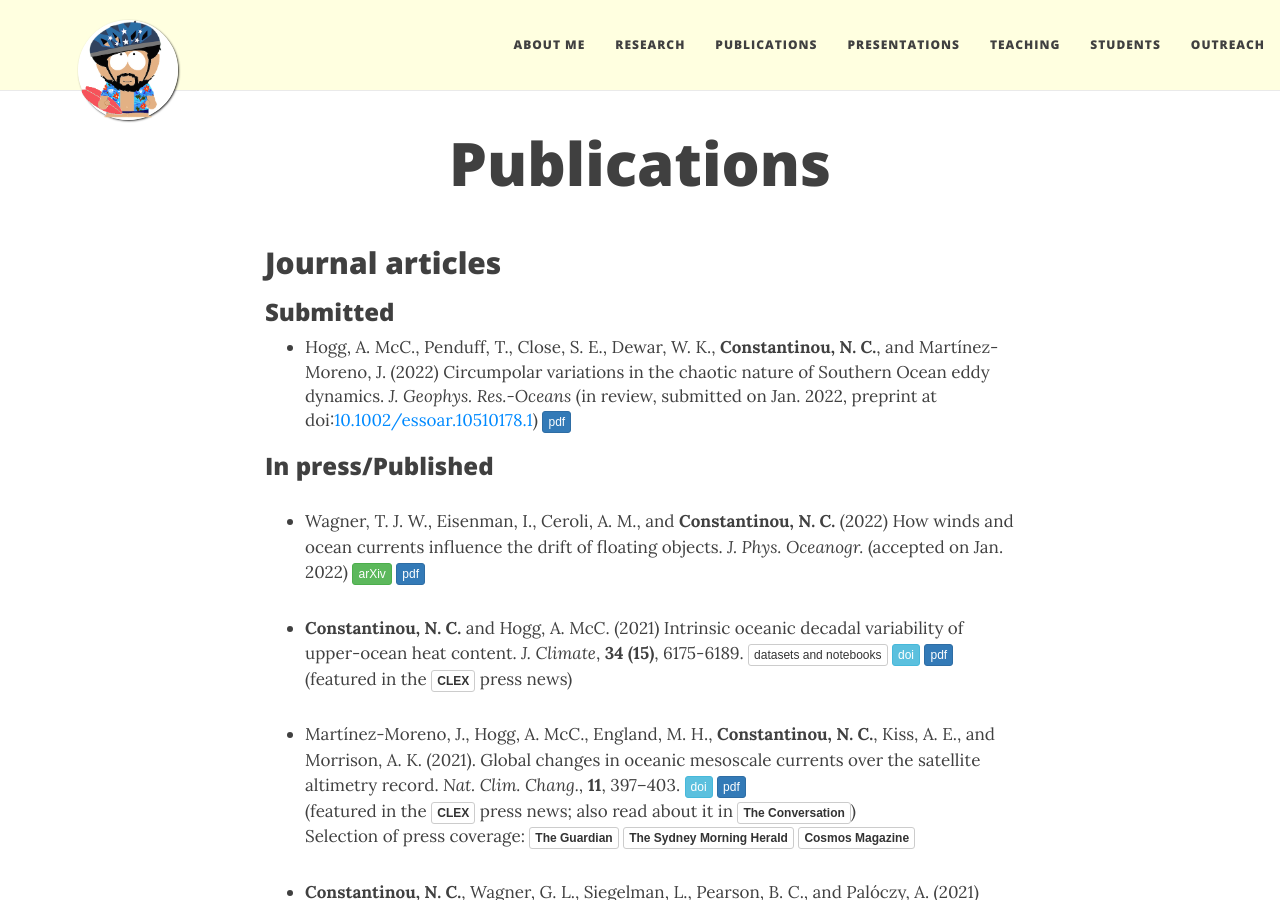
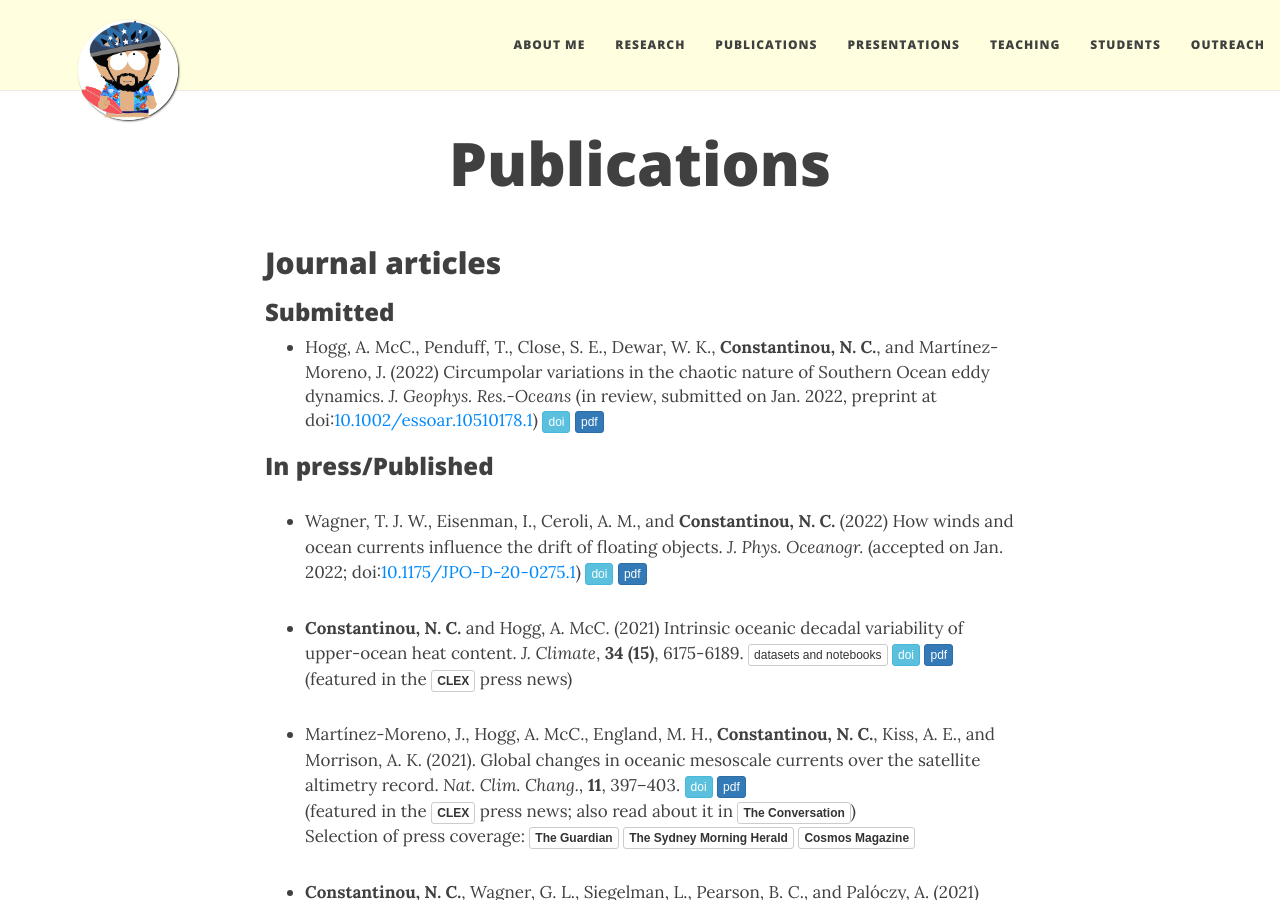
Before and after one commit to navidcy/navidcy.github.io, a Jekyll site: the page built from publications.md, in a window 1280 px wide and 900 px high. Built offline with Jekyll 4.4.1, drawn with Linux system fonts in a browser that asks for light colours; nearby versions of some CDN libraries; comment, search, counter and statistics services are not loaded.

Commit message:
add object drift paper doi

```diff
--- a/publications.md
+++ b/publications.md
@@ -17,11 +17,13 @@
 
 ### Submitted
 
- - Hogg, A. McC., Penduff, T., Close, S. E., Dewar, W. K., **Constantinou, N. C.**, and Martínez-Moreno, J. (2022) Circumpolar variations in the chaotic nature of Southern Ocean eddy dynamics. _J. Geophys. Res.-Oceans_ (in review, submitted on Jan. 2022, preprint at doi:<a href="https://doi.org/10.1002/essoar.10510178.1">10.1002/essoar.10510178.1</a>) [<span class="btn btn-primary btn-xs{{end}}" style="font-family:sans-serif;">pdf</span>][occiput-SO]
+ - Hogg, A. McC., Penduff, T., Close, S. E., Dewar, W. K., **Constantinou, N. C.**, and Martínez-Moreno, J. (2022) Circumpolar variations in the chaotic nature of Southern Ocean eddy dynamics. _J. Geophys. Res.-Oceans_ (in review, submitted on Jan. 2022, preprint at doi:<a href="https://doi.org/10.1002/essoar.10510178.1">10.1002/essoar.10510178.1</a>) [<span class="btn btn-info btn-xs{{end}}" style="font-family:sans-serif;">doi</span>][occiput-SO-preprint-doi]{:target="_blank"} [<span class="btn btn-primary btn-xs{{end}}" style="font-family:sans-serif;">pdf</span>][occiput-SO]
+
 
 ### In press/Published
 
-- Wagner, T. J. W., Eisenman, I., Ceroli, A. M., and **Constantinou, N. C.** (2022) How winds and ocean currents influence the drift of floating objects. _J. Phys. Oceanogr._ (accepted on Jan. 2022) [<span class="btn btn-success btn-xs{{end}}" style="font-family:sans-serif;">arXiv</span>][arXiv:2201.12688]{:target="_blank"}  [<span class="btn btn-primary btn-xs{{end}}" style="font-family:sans-serif;">pdf</span>][objectdrift]
+- Wagner, T. J. W., Eisenman, I., Ceroli, A. M., and **Constantinou, N. C.** (2022) How winds and ocean currents influence the drift of floating objects. _J. Phys. Oceanogr._ (accepted on Jan. 2022; doi:<a href="https://doi.org/10.1175/JPO-D-20-0275.1">10.1175/JPO-D-20-0275.1</a>) [<span class="btn btn-info btn-xs{{end}}" style="font-family:sans-serif;">doi</span>][objectdrift-doi]{:target="_blank"} [<span class="btn btn-primary btn-xs{{end}}" style="font-family:sans-serif;">pdf</span>][objectdrift]
+
 
 - **Constantinou, N. C.** and Hogg, A. McC. (2021) Intrinsic oceanic decadal variability of upper-ocean heat content. _J. Climate_, **34 (15)**, 6175-6189. [<span class="btn btn-default btn-xs{{end}}" style="font-family:sans-serif;">datasets and notebooks</span>][JClimateUOHC-repo]{:target="_blank"} [<span class="btn btn-info btn-xs{{end}}" style="font-family:sans-serif;">doi</span>][intrinsic-ocean-var-doi]{:target="_blank"} [<span class="btn btn-primary btn-xs{{end}}" style="font-family:sans-serif;">pdf</span>][intrinsic-ocean-var] <span align="right" class='altmetric-embed' data-badge-type="2" data-condensed="true" data-hide-less-than="2" data-doi="10.1175/JCLI-D-20-0962.1"></span> <br/>
 (featured in the [<span class="btn btn-default btn-xs{{end}}" style="font-family:sans-serif;"><b>CLEX</b></span>][JClimateUOHC-clexbrief]{:target="_blank"} press news)
@@ -164,6 +166,8 @@
 [wallturbulencebrief]: WallTurbulenceEnergyExtraction.pdf
 [wallturbulencebrief-url]: https://ctr.stanford.edu/annual-research-briefs-2018
 
+[occiput-SO-preprint-doi]: https://doi.org/ 10.1002/essoar.10510178.1
+[objectdrift-doi]: https://doi.org/10.1175/JPO-D-20-0275.1
 [intrinsic-ocean-var-doi]: https://doi.org/10.1175/JCLI-D-20-0962.1
 [geophysicalflows-doi]: https://doi.org/10.21105/joss.03053
 [global-eke-trends-doi]: https://doi.org/10.1038/s41558-021-01006-9
```
